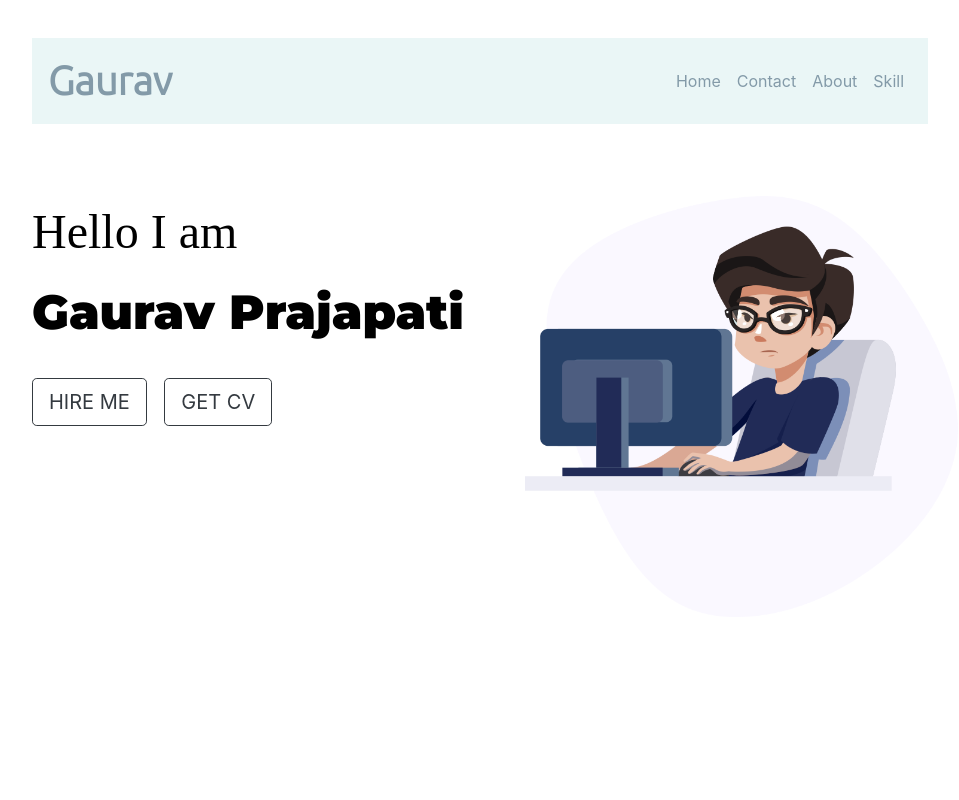
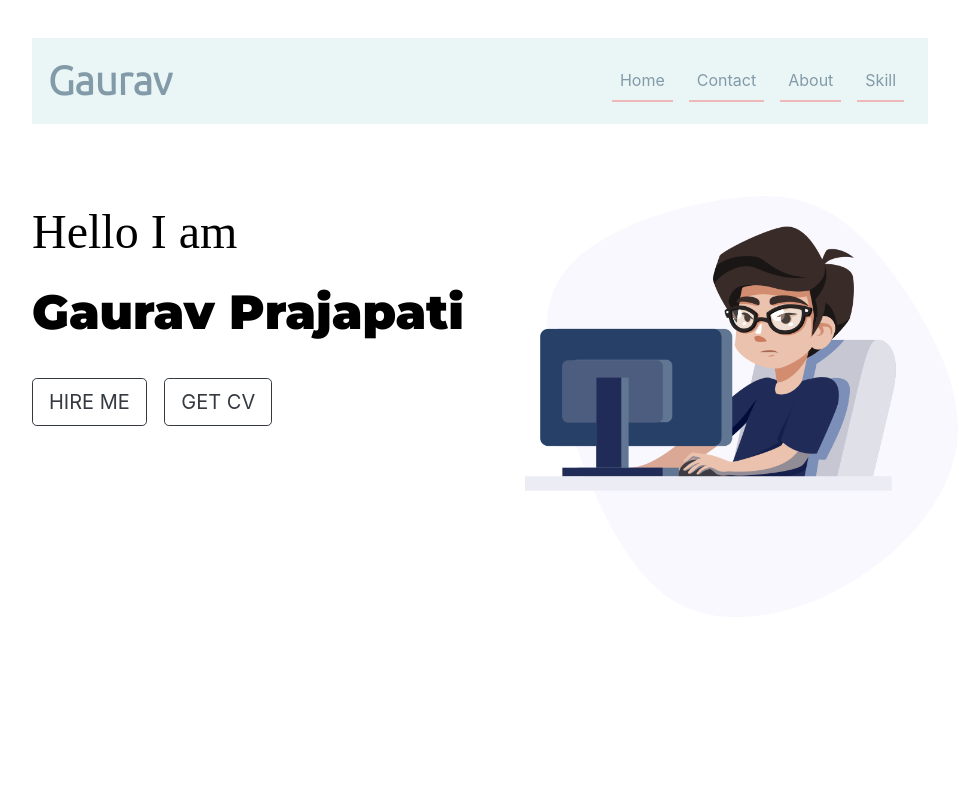
Before and after one commit to gaurbprajapati/Bootstrap-portfolio-website, a plain HTML site: page index.html in a window 1280 px wide. Shown: the top 800 px of the page, without its empty margins (160-1119 px from the left). Drawn offline with nearby package versions, Linux system fonts and the light colour scheme.

Commit message:
Add files via upload

```diff
--- a/index.html
+++ b/index.html
@@ -43,24 +43,24 @@
     <div class="container-fluid">
       <div>
         <nav class=" navbar  navbar-expand-lg navbar-dark" style="background-color:#EAF6F6;">
-          <a class="navbar-brand" style="color:#839AA8;" href="">Gaurav</a>
+          <a class="navbar-brand" style="color:#839AA8 ;" href="">Gaurav</a>
           <button class="navbar-toggler" type="button" data-toggle="collapse" data-target="#navbarSupportedContent"
             aria-controls="navbarSupportedContent" aria-expanded="false" aria-label="Toggle navigation">
             <span class="navbar-toggler-icon"></span>
           </button>
           <div class="collapse navbar-collapse" id="navbarSupportedContent">
-            <ul class="navbar-nav ml-auto">
-              <li class="nav-item">
-                <a class="nav-link" style="color:#839AA8;" href="#title">Home</a>
+            <ul class="navbar-nav home-look ml-auto">
+              <li class="nav-item mx-2">
+                <a class="nav-link" style="color:#839AA8; border-bottom: 2px solid #edb9b9;" href="#title">Home</a>
               </li>
-              <li class="nav-item">
-                <a class="nav-link" style="color:#839AA8;" href="#footer">Contact</a>
+              <li class="nav-item mx-2">
+                <a class="nav-link" style="color:#839AA8;  border-bottom: 2px solid #edb9b9;" href="#footer">Contact</a>
               </li>
-              <li class="nav-item">
-                <a class="nav-link" style="color:#839AA8;" href="#about">About</a>
+              <li class="nav-item mx-2">
+                <a class="nav-link" style="color:#839AA8;  border-bottom: 2px solid #edb9b9;" href="#about">About</a>
               </li>
-              <li class="nav-item">
-                <a class="nav-link" style="color:#839AA8;" href="#skll">Skill</a>
+              <li class="nav-item mx-2">
+                <a class="nav-link" style="color:#839AA8;  border-bottom: 2px solid #edb9b9;" href="#skll">Skill</a>
               </li>
 
             </ul>
@@ -72,7 +72,7 @@
 
       <!-- Title -->
       <div class="row">
-        <div class="col-lg-6">
+        <div class="col-lg-6 opacity-25">
           <h2>Hello I am </h2>
           <h1>Gaurav Prajapati</h1>
           <button type="button" class="btn btn-outline-info btn-lg btn-outline-dark downloadbutton">HIRE ME </button>
@@ -84,6 +84,14 @@
         </div>
       </div>
     </div>
+
+
+    <!-- <div class="opacity-25">
+      <h1>
+        I am from
+      </h1>
+    </div> -->
+
   </section>
 
 
@@ -95,7 +103,7 @@
       <div class="row">
         <div class="col-lg-6 col-md-12">
           <div class="about-image">
-            <img id="img-pro"" src="images/Screenshot (339).png" alt="About us" class="img-fluid">
+            <img id="img-pro"" src=" images/Screenshot (339).png" alt="About us" class="img-fluid">
           </div>
         </div>
         <div class="col-lg-6 col-md-12 about-title">
@@ -179,7 +187,7 @@
   <section class="webskills" id="webskills">
     <div class="max-width">
       <h2 class="titlee">
-        My webskills for Web Development</h2>
+        My Programming Skills and Experiences</h2>
 
       <div class="webskills-content row">
 
@@ -199,8 +207,8 @@
         <div class="column right  col-lg-6 col-sm-12">
           <div class="bars">
             <div class="info">
-              <span>HTML</span>
-              <span>80%</span>
+              <span>Python</span>
+              <span>90%</span>
             </div>
             <div class="line html">
             </div>
@@ -215,23 +223,23 @@
           </div>
           <div class="bars">
             <div class="info">
-              <span>JavaScript</span>
-              <span>60%</span>
+              <span>Bootstrap</span>
+              <span>80%</span>
             </div>
             <div class="line js">
             </div>
           </div>
           <div class="bars">
             <div class="info">
-              <span>Bootstrap</span>
-              <span>70%</span>
+              <span>React.js</span>
+              <span>50%</span>
             </div>
             <div class="line php">
             </div>
           </div>
           <div class="bars">
             <div class="info">
-              <span>React.js</span>
+              <span>JavaScript</span>
               <span>70%</span>
             </div>
             <div class="line mysql">
```
Lines whose indentation alone changed are shown as unchanged.
